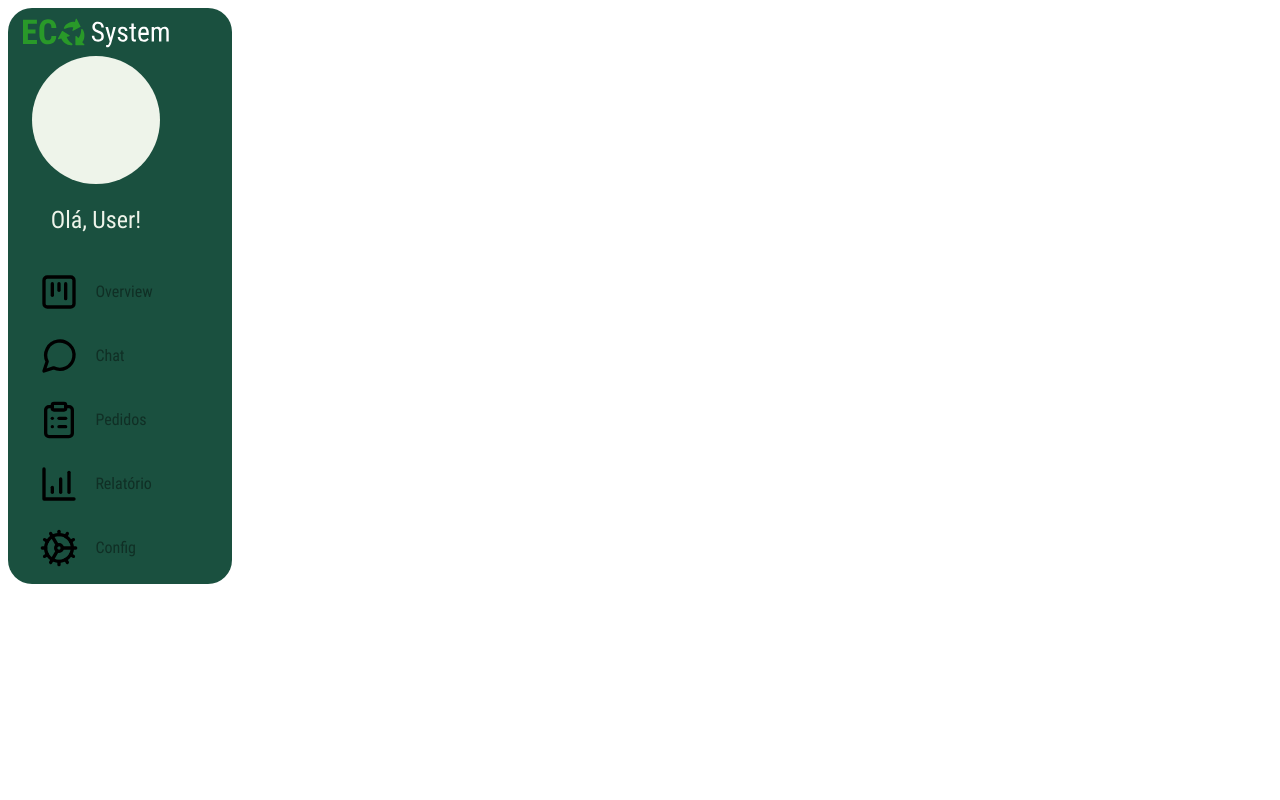
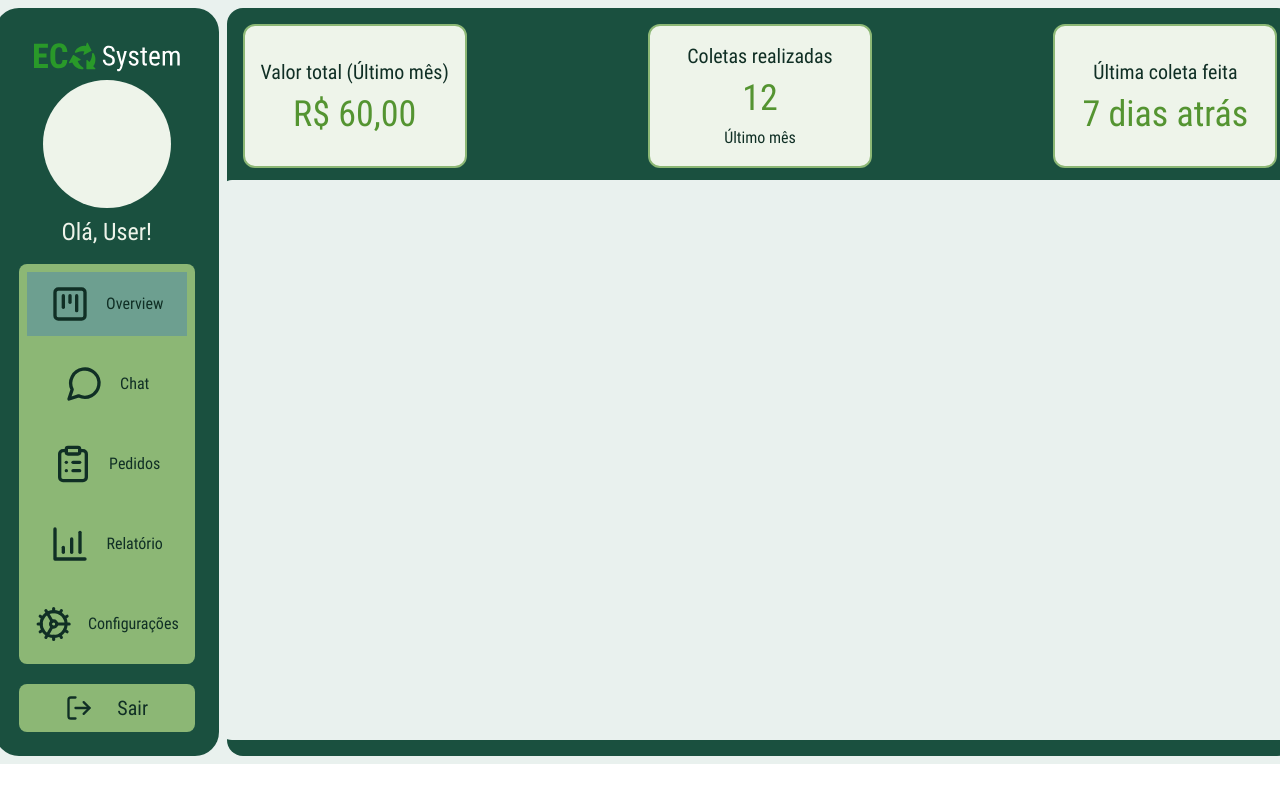
Before and after one commit to projeto-reciclagem/projeto-reciclagem-front, a React (Vite) app: page /condominio in a window 1280 px wide. Built offline with nearby package versions, Linux system fonts and the light colour scheme.

Commit message:
UPDATE: Alterações na Landing Page do condominio

```diff
--- a/src/components/DashCondominio/SidebarCondominio.tsx
+++ b/src/components/DashCondominio/SidebarCondominio.tsx
@@ -1,7 +1,8 @@
 import logo from '@/assets/eco-system-logo.svg'
+import graphic from '@/assets/lp_condominio_graphic.jpg'
 import { LogOut } from 'lucide-react'
 import { useState } from 'react'
-import { KanbanSquare, MessageCircle, ClipboardList, BarChart4, Cog} from 'lucide-react'
+import { KanbanSquare, MessageCircle, ClipboardList, BarChart4, Cog } from 'lucide-react'
 
 interface SideBarCondominioProps {
     children: React.ReactNode
@@ -9,51 +10,49 @@ interface SideBarCondominioProps {
 
 export default function SideBarCondominio({ children }: SideBarCondominioProps) {
 
-    const [menuus, setMenu] = useState(true)
-    const [activeItem, setActiveItem] = useState('')
-
-    const toggleMenu = () => {
-        setMenu(!menuus)
-    }
-
-    const handleSetActiveItem = (item: string) => {
-        setActiveItem(item)
-    }
-
     return (
         <>
-            <main className='flex p-2 gap-4'>
-                <div className='flex w-56 justify-between h-5/6 self-center justify-center flex-shrink-0 rounded-3xl bg-marine-700'>
-                    <nav className='flex flex-col items-center'>
+            <main className='flex p-2 gap-4 bg-marine-50'>
+                <div className='flex w-56 justify-between h-max self-center flex-shrink-0 rounded-3xl bg-marine-700 p-6'>
+                    <nav className='flex flex-col items-center self-center'>
                         <img src={logo} alt="" className='w-44 h-12' />
-                        <div className="flex w-11/12 flex-col items-center gap-5 pb-5">
+                        <div className="flex w-11/12 flex-col items-center gap-2 pb-4">
                             <div className="h-32 w-32 rounded-full bg-moss-green-50" />
                             <p className="text-2xl text-moss-green-50">Olá, User!</p>
                         </div>
-                        <div className='flex flex-col p-4 gap-6'>
-                            <div className='flex flex-row items-center gap-4'>
-                                <KanbanSquare className='w-10 h-10 '></KanbanSquare>
+                        <div className='flex flex-col p-2 gap-4 bg-moss-green-300 rounded-lg'>
+                            <div className='flex flex-row h-16 gap-4 justify-center items-center bg-marine-300 w-40 p-2'>
+                                <KanbanSquare className='w-10 h-10 text-marine-900'></KanbanSquare>
                                 <button className=' text-marine-900'>Overview</button>
                             </div>
-                            <div className='flex flex-row items-center gap-4'>
-                                <MessageCircle className='w-10 h-10 '></MessageCircle>
+                            <div className='flex flex-row h-16 gap-4 justify-center items-center w-40 p-2'>
+                                <MessageCircle className='w-10 h-10 text-marine-900'></MessageCircle>
                                 <button className=' text-marine-900'>Chat</button>
                             </div>
-                            <div className='flex flex-row items-center gap-4'>
-                                <ClipboardList className='w-10 h-10 '></ClipboardList>
+                            <div className='flex flex-row h-16 gap-4 justify-center items-center w-40 p-2'>
+                                <ClipboardList className='w-10 h-10 text-marine-900'></ClipboardList>
                                 <button className=' text-marine-900'>Pedidos</button>
                             </div>
-                            <div className='flex flex-row items-center gap-4'>
-                                <BarChart4 className='w-10 h-10 '></BarChart4>
+                            <div className='flex flex-row h-16 gap-4 justify-center items-center w-40 p-2'>
+                                <BarChart4 className='w-10 h-10 text-marine-900'></BarChart4>
                                 <button className=' text-marine-900'>Relatório</button>
                             </div>
-                            <div className='flex flex-row items-center gap-4'>
-                                <Cog className='w-10 h-10 '></Cog>
-                                <button className=' text-marine-900'>Config</button>
+                            <div className='flex flex-row h-16 gap-4 justify-center items-center w-40 p-2'>
+                                <Cog className='w-10 h-10 text-marine-900'></Cog>
+                                <button className=' text-marine-900'>Configurações</button>
                             </div>
+                        </div>
+                        <div className="flex p-2 w-44 h-12 items-center mt-5 justify-center rounded-lg bg-moss-green-300">
+                            <p className="flex select-none items-center gap-6 text-xl">
+                                <LogOut size={28} className="text-marine-900" />
+                                <p className="text-marine-900 lative cursor-pointer transition-all duration-100">
+                                    Sair
+                                </p>
+                            </p>
                         </div>
                     </nav>
                 </div>
+
             </main>
         </>
     )
--- a/src/pages/dash-condominio/LandingPageCond.tsx
+++ b/src/pages/dash-condominio/LandingPageCond.tsx
@@ -4,78 +4,31 @@ import { useState } from 'react'
 
 export default function LandingPageCond() {
 
-    const [selected1, setSelected1] = useState(true)
-    const [selected2, setSelected2] = useState(false)
-    const [selected3, setSelected3] = useState(false)
-
-    const toggleSelected = () => {
-        setSelected1(true)
-        if (selected2) setSelected2(false)
-        if (selected3) setSelected3(false)
-    }
-    const toggleSelected2 = () => {
-        setSelected2(true)
-        if (selected1) setSelected1(false)
-        if (selected3) setSelected3(false)
-    }
-    const toggleSelected3 = () => {
-        setSelected3(true)
-        if (selected1) setSelected1(false)
-        if (selected2) setSelected2(false)
-    }
-
   return (
     <>
+      <main className="flex flex-row justify-center items-center bg-marine-50">
         <SideBarCondominio>
-        <div className="mx-auto flex h-[30vh] w-11/12 items-center justify-between gap-5 bg-transparent">
-          <div className="flex h-[200px] w-[300px] flex-col items-center justify-center gap-5 rounded-xl bg-moss-green-50 p-4 text-center">
-            <p className="text-lg">Valor total no último mês</p>
-            <span>R$ 60,00</span>
+        </SideBarCondominio>
+        <div className='flex flex-col items-start p-4 self-stretch w-5/6 h-5/6 gap-3 bg-marine-700 rounded-2xl mt-2'>
+          <div className='flex justify-between items-center self-stretch'>
+            <div className='flex flex-col w-56 h-36 p-3 justify-center items-center gap-2 self-stretch rounded-xl border-2 border-solid border-moss-green-300 bg-moss-green-50'>
+              <p className='text-xl text-marine-900'>Valor total (Último mês)</p>
+              <p className='text-4xl text-moss-green-500'>R$ 60,00</p>
             </div>
-          <div className="flex h-[200px] w-[300px] flex-col items-center justify-center gap-5 rounded-xl bg-moss-green-50 p-4 text-center">
-            <p className="text-lg">Coletas solicitadas</p>
-            <span>12</span>
+            <div className='flex flex-col w-56 h-36 p-3 justify-center items-center gap-2 self-stretch rounded-xl border-2 border-solid border-moss-green-300 bg-moss-green-50'>
+              <p className='text-xl text-marine-900'>Coletas realizadas</p>
+              <p className='text-4xl text-moss-green-500'>12</p>
+              <p className='text-base text-marine-900'>Último mês</p>
             </div>
-          <div className="flex h-[200px] w-[300px] flex-col items-center justify-center gap-5 rounded-xl bg-moss-green-50 p-4 text-center">
-            <p className="text-lg">Material mais reciclado na última semana</p>
-            <span>PET - 42ton</span>
+            <div className='flex flex-col w-56 h-36 p-3 justify-center items-center gap-2 self-stretch rounded-xl border-2 border-solid border-moss-green-300 bg-moss-green-50'>
+              <p className='text-xl text-marine-900'>Última coleta feita</p>
+              <p className='text-4xl text-moss-green-500'>7 dias atrás</p>
             </div>
           </div>
-        <div className="relative mx-auto flex h-[65vh] w-11/12 gap-3">
-          <div
-            className={`${
-              selected1
-                ? `left-0 top-0 h-full w-8/12`
-                : `h-[31.8vh] w-[32.3%] ${
-                    selected2 ? 'right-0 top-0' : 'bottom-0 right-0'
-                  }`
-            } trnasition-all absolute cursor-pointer select-none rounded-lg bg-rose-600 duration-200`}
-            onClick={toggleSelected}
-          >
-            <h4 className="text-center">Reciclagem Semanal</h4>
-          </div>
-
-          <div
-            className={`${
-              selected2 ? 'h-full w-8/12' : 'right-0 top-0 h-[31.8vh] w-[32.3%]'
-            } trnasition-all absolute cursor-pointer  select-none rounded-lg bg-teal-400 duration-200`}
-            onClick={toggleSelected2}
-          >
-            <h4 className="text-center">Reciclagem Semanal</h4>
-          </div>
-
-          <div
-            className={`${
-              selected3
-                ? 'h-full w-8/12'
-                : 'bottom-0 right-0 h-[31.8vh] w-[32.3%]'
-            } trnasition-all absolute cursor-pointer  select-none rounded-lg bg-moss-green-50 duration-200`}
-            onClick={toggleSelected3}
-          >
-            <h4 className="text-center">Reciclagem Semanal</h4>
+          <div className='flex self-center justify-center w-[1080px] h-[560px] bg-marine-50 rounded-xl'>
           </div>
         </div>
-      </SideBarCondominio>
+      </main>
     </>
   )
 }
```
Also changed, not shown: src/assets/lp_condominio_graphic.jpg (added). Lines whose indentation alone changed are shown as unchanged.
